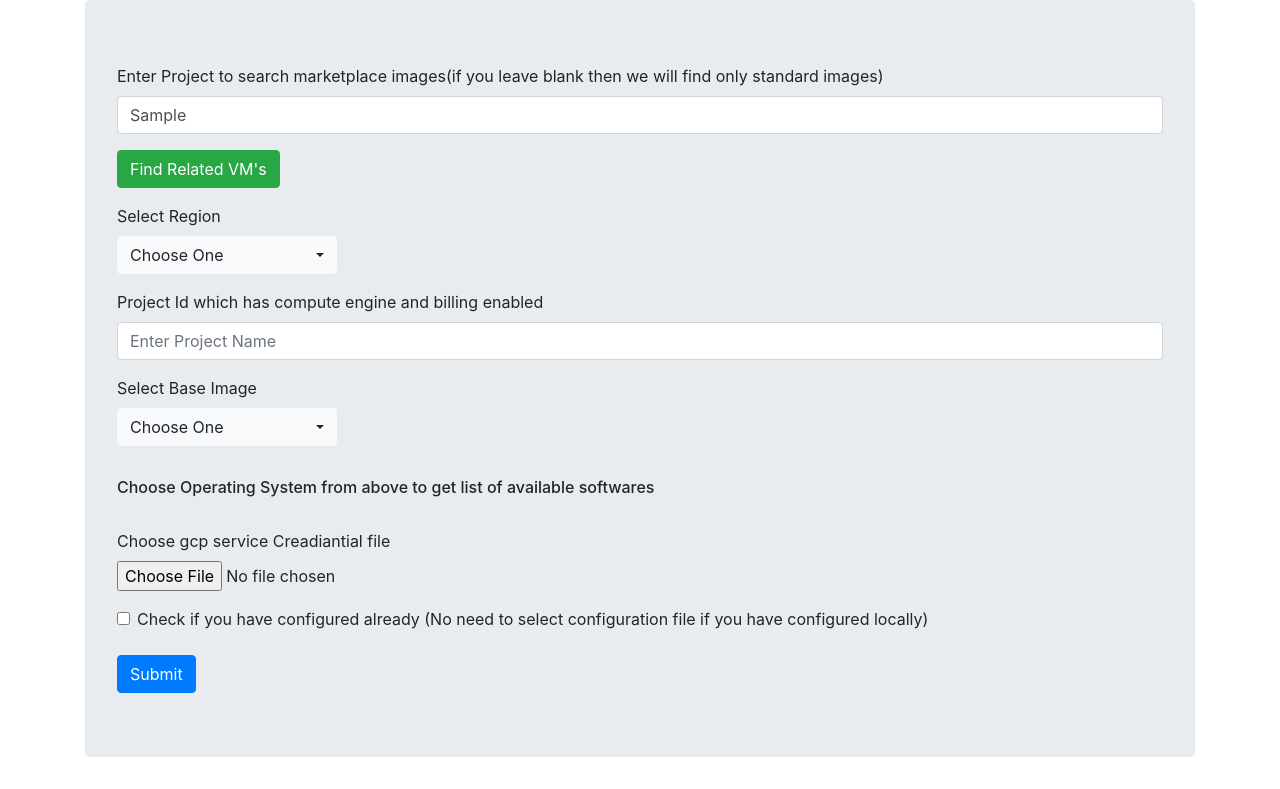
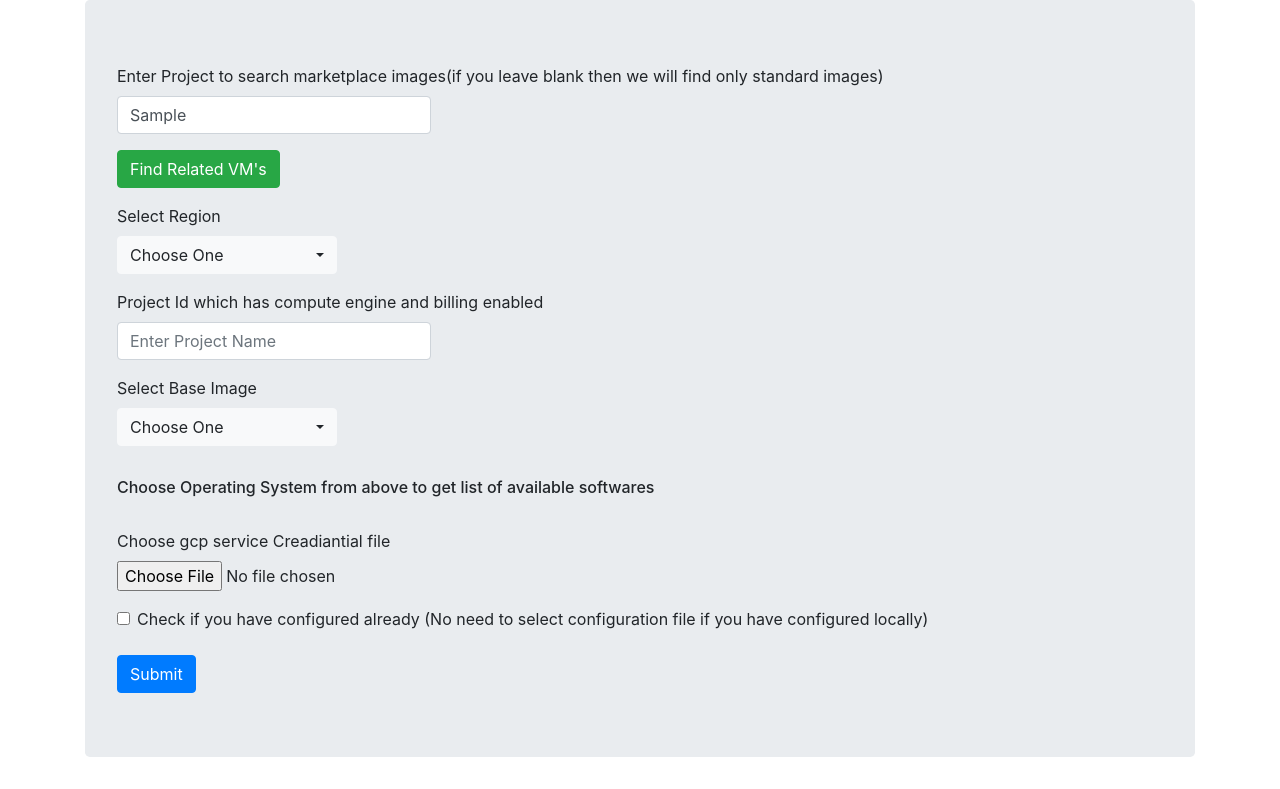
Before and after one commit to pnirmale/UI-AMI, a Flask app: template templates/gcp.html in a window 1280 px wide. Shown: the part 56-845 px from the top of the page. Run offline with Flask 2, Linux system fonts and the light colour scheme; the template is opened without the code that fills it: most values are stand-ins (such as "Sample title", 1, 10 or a date in 2020); some libraries are stand-ins or nearby versions.

Commit message:
Refactor.Refactored input box width

```diff
--- a/templates/aws.html
+++ b/templates/aws.html
@@ -64,9 +64,11 @@
                     <div class="form-group">
                         <label for="os">Enter VM Name(Partial Name is Supported) </label>
                         {% if vmname %}
-                        <input type="text" name="vmname" id="vmname" placeholder="Enter Partial Virtual Machine Name" value = '{{  vmname }}' />
+                        <!-- <input type="text" class="form-control" id="projectToSearch" name="projectToSearch"  placeholder="Specify PRoject Name"> -->
+
+                        <input type="text" style="width: 30%;" class="form-control" name="vmname" id="vmname" placeholder="Enter Partial Virtual Machine Name" value = '{{  vmname }}' />
                         {% else %}
-                        <input type="text" name="vmname" id="vmname" placeholder="Enter Partial Virtual Machine Name" />
+                        <input type="text" class="form-control" style="width: 30%;"  name="vmname" id="vmname" placeholder="Enter Partial Virtual Machine Name" />
                         {% endif %}
 
                     </div>
--- a/templates/azure.html
+++ b/templates/azure.html
@@ -66,9 +66,9 @@
                     <div class="form-group">
                         <label for="os">Enter VM Name(Partial Name is Supported) </label>
                          {% if vmname %}
-                        <input type="text" name="vmname" id="vmname" placeholder="Enter Partial Virtual Machine Name" value = '{{  vmname }}' />
+                        <input type="text" style="width: 30%;" class="form-control" name="vmname" id="vmname" placeholder="Enter Partial Virtual Machine Name" value = '{{  vmname }}' />
                         {% else %}
-                        <input type="text" name="vmname" id="vmname" placeholder="Enter Partial Virtual Machine Name" />
+                        <input type="text" style="width: 30%;" class="form-control" name="vmname" id="vmname" placeholder="Enter Partial Virtual Machine Name" />
                         {% endif %}
                     </div>
                     <div class="form-group">
--- a/templates/gcp.html
+++ b/templates/gcp.html
@@ -61,9 +61,9 @@
                     <div class="form-group">
                         <label for="projectToSearch">Enter Project to search marketplace images(if you leave blank then we will find only standard images)</label>
                         {% if selectedProject %}
-                            <input type="text" class="form-control" id="projectToSearch" name="projectToSearch" value='{{ selectedProject }}' placeholder="Specify Project Name">
+                            <input type="text" style="width: 30%;" class="form-control" id="projectToSearch" name="projectToSearch" value='{{ selectedProject }}' placeholder="Specify Project Name">
                         {% else %}
-                            <input type="text" class="form-control" id="projectToSearch" name="projectToSearch"  placeholder="Specify PRoject Name">
+                            <input type="text" style="width: 30%;" class="form-control" id="projectToSearch" name="projectToSearch"  placeholder="Specify PRoject Name">
                         {% endif %}
                     </div>
                     <div class="form-group">
@@ -82,7 +82,7 @@
                     </div>
                     <div class="form-group">
                         <label for="projectname">Project Id which has compute engine and billing enabled</label>
-                        <input required type="text" class="form-control" id="project" name="project" placeholder="Enter Project Name">
+                        <input required type="text" style="width: 30%;" class="form-control" id="project" name="project" placeholder="Enter Project Name">
                     </div>
                     <div class="form-group">
                         <label for="os">Select Base Image</label> <br/>
```
